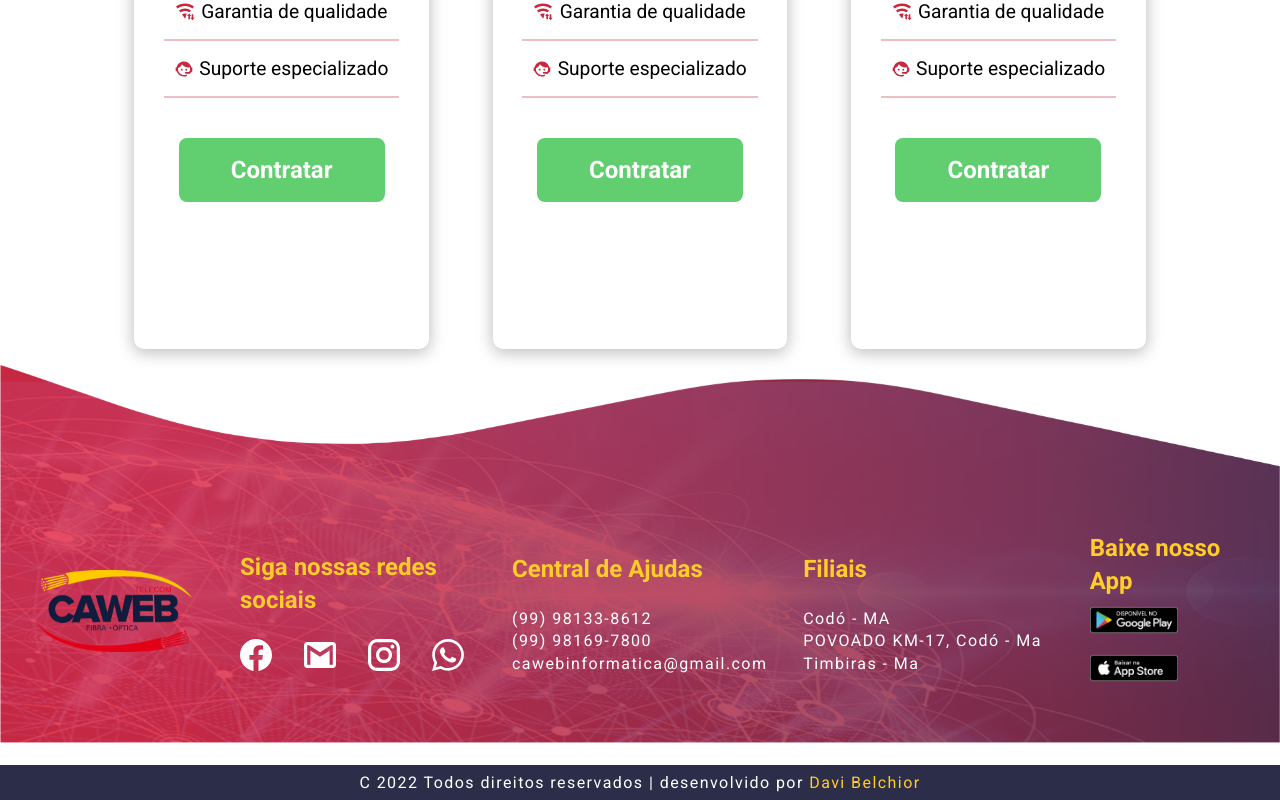
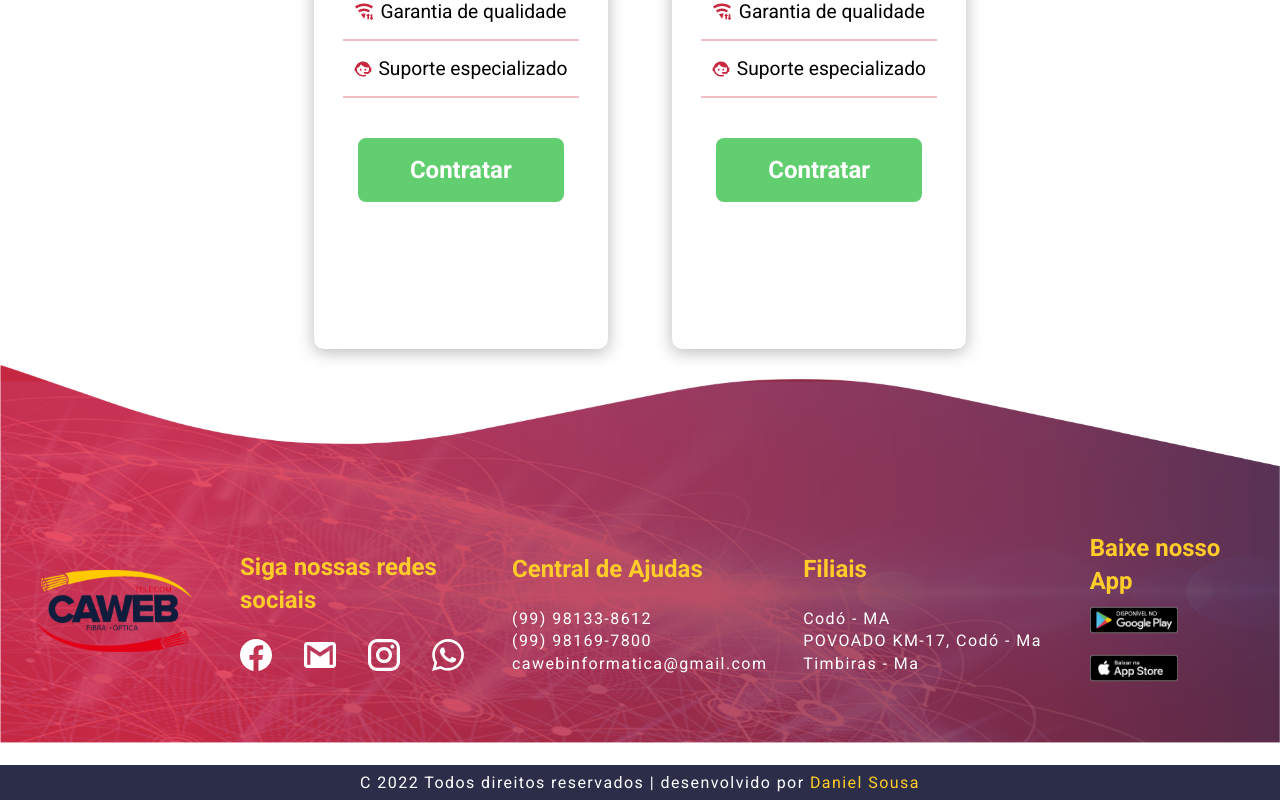
Before and after one commit to DanielSiilva/caweb-projet, a React (Vite) app: page / in a window 1280 px wide. Shown: the part 1027-1827 px from the top of the page. Built offline with nearby package versions, Linux system fonts and the light colour scheme.

Commit message:
Refactore: refatorção no fotter

```diff
--- a/src/components/Footer/index.tsx
+++ b/src/components/Footer/index.tsx
@@ -80,7 +80,9 @@ export function Footer(){
             </FooterContainer>
 
             <Footerr>
-                <p>   C 2022 Todos direitos reservados | desenvolvido por <span> Davi Belchior</span> </p>
+                <p>   C 2022 Todos direitos reservados | desenvolvido por
+                    <span> <a href="https://www.linkedin.com/in/daniel-da-silva-de-sousa-555a55226/">Daniel Sousa</a></span>
+                </p>
             </Footerr>
         </>
 
--- a/src/components/Footer/styled.ts
+++ b/src/components/Footer/styled.ts
@@ -126,6 +126,8 @@ export const Help = styled(SocialNetworks)`
 
         span{
             font-size: 1rem;
+            color: ${props => props.theme['gray-100']};
+
         }
 
         p{
@@ -136,7 +138,9 @@ export const Help = styled(SocialNetworks)`
             letter-spacing: 0.09em;
             text-align: center;
             color: ${props => props.theme['gray-100']};
+
         }
+
     }
 
 
@@ -256,6 +260,11 @@ export const Footerr = styled.div`
 
         span{
             color: ${props=> props.theme['yellow-700']};
+
+            a{
+                text-decoration: none;
+                color: ${props=> props.theme['yellow-700']};
+            }
         }
     }
 
--- a/src/pages/Home/index.tsx
+++ b/src/pages/Home/index.tsx
@@ -19,8 +19,6 @@ export function Home(){
             <MainSlogan>
                <span> AQUI VOCÊ FAZ O SEU PLANO</span>
             </MainSlogan>
-
-            {/* Botão waths nova feature*/}
             <WhatsappBox>
                 <a
                     href="https://api.whatsapp.com/send?phone=559981697800&text=Queria uma informação sobre um produto" >
@@ -43,13 +41,6 @@ export function Home(){
                   time='Megas'
                   month="Por mês"
                />
-              <Card
-                  value={'R$ 00,00'}
-                  variant={'black'}
-                  plan='1000'
-                  time='Megas'
-                  month="Por mês"
-              />
             </MainCard>
         </MainContainer>
    )
```
